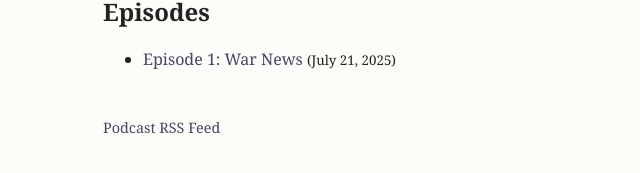
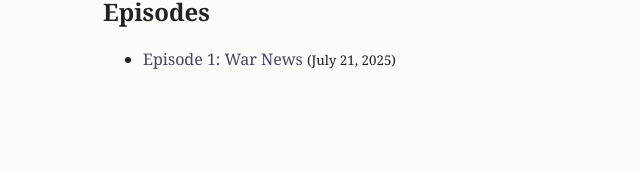
Before and after one commit to Rambling-Bramble-Blog/podcast-template, a Jekyll site: the page built from index.md, in a window 1280 px wide. Shown: the part 181-354 px from the top of the page, without its empty margins (187-827 px from the left). Built offline with Jekyll 4.4.1, drawn with Linux system fonts in a browser that asks for light colours.

Commit message:
Update default.html

```diff
--- a/_layouts/default.html
+++ b/_layouts/default.html
@@ -2,15 +2,12 @@
 <html lang="en">
 <head>
   <meta charset="UTF-8">
-  <title>{{ page.title }} | {{ site.title }}</title>
-  <link rel="stylesheet" href="/assets/style.css">
+  <title>{{ page.title }}</title>
+  <link rel="stylesheet" href="{{ '/assets/style.css' | relative_url }}">
 </head>
 <body>
   <main>
     {{ content }}
   </main>
-  <footer>
-    <p><a href="/feed.xml">Podcast RSS Feed</a></p>
-  </footer>
 </body>
 </html>
```
